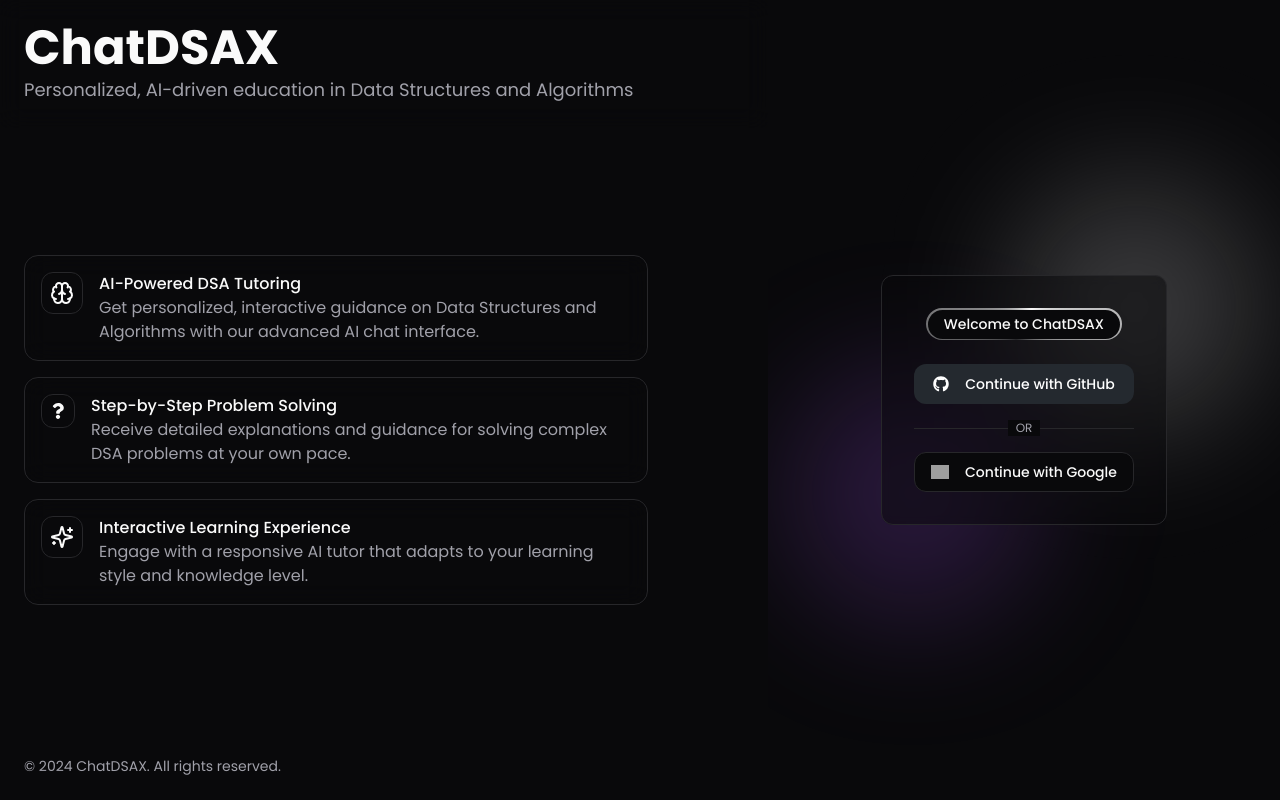
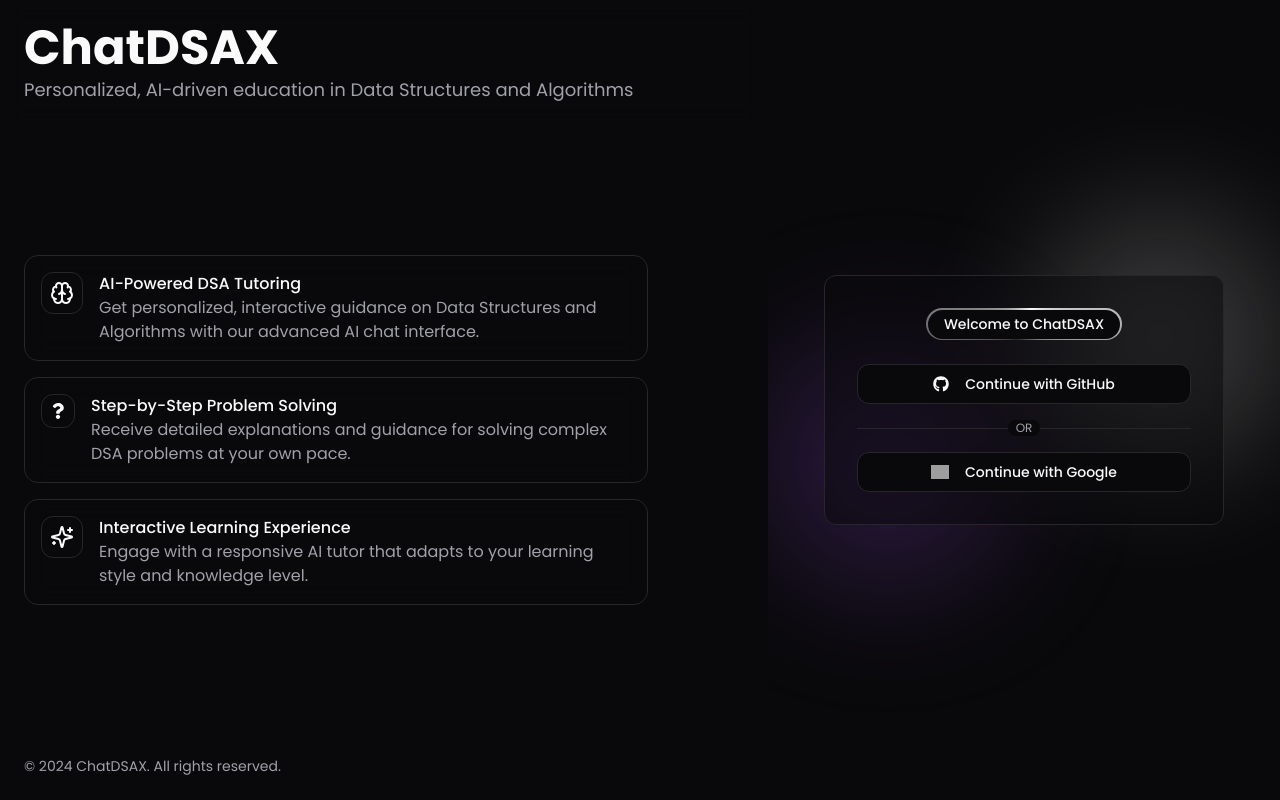
Before and after one commit to SinghAstra/ReadmeX-Queue, a Next.js app: page /auth/sign-in in a window 1280 px wide. Built offline with nearby package versions, Linux system fonts and the light colour scheme; grey boxes are pictures that could not be loaded.

Commit message:
Added auth options

```diff
--- a/app/auth/sign-in/page.tsx
+++ b/app/auth/sign-in/page.tsx
@@ -115,13 +115,13 @@ export default function SignIn() {
         </div>
       </div>
 
-      <div className="w-full lg:w-2/5 flex items-center justify-center">
-        <div className=" flex items-center justify-center p-8 relative">
+      <div className="w-full lg:w-2/5 flex items-center justify-center ">
+        <div className=" flex items-center justify-center relative">
           {/* Decorative elements */}
           <div className="absolute -top-16 -right-16 h-64 w-64 rounded-full bg-primary/20 blur-3xl" />
           <div className="absolute -bottom-16 -left-16 h-64 w-64 rounded-full bg-purple-500/20 blur-3xl" />
 
-          <div className="w-full max-w-md p-8 bg-card/50 backdrop-blur-sm rounded-md border space-y-6">
+          <div className="w-[400px] p-8 bg-card/50 backdrop-blur-sm rounded-md border space-y-6">
             <div className="space-y-2 text-center">
               <RotatingBorderBadge title={`Welcome to ${siteConfig.name}`} />
             </div>
@@ -130,8 +130,8 @@ export default function SignIn() {
               <Button
                 onClick={handleGitHubSignIn}
                 disabled={isGithubLoading}
-                variant="default"
-                className="w-full bg-[#24292F] text-white hover:bg-[#24292F]/90 group"
+                variant="outline"
+                className="w-full text-primary"
               >
                 {isGithubLoading ? (
                   <>
@@ -151,7 +151,7 @@ export default function SignIn() {
                   <Separator />
                 </div>
                 <div className="relative flex justify-center text-xs uppercase ">
-                  <span className="bg-background px-2 text-muted-foreground">
+                  <span className="bg-background rounded-md px-2 text-muted-foreground">
                     Or
                   </span>
                 </div>
```
